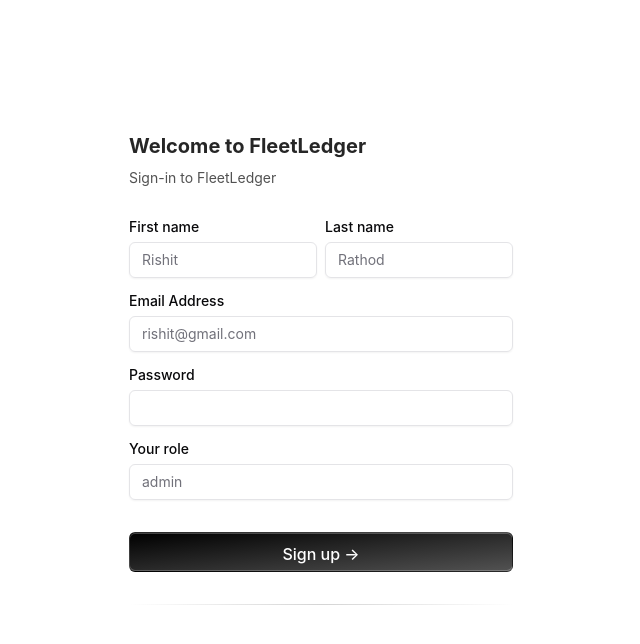
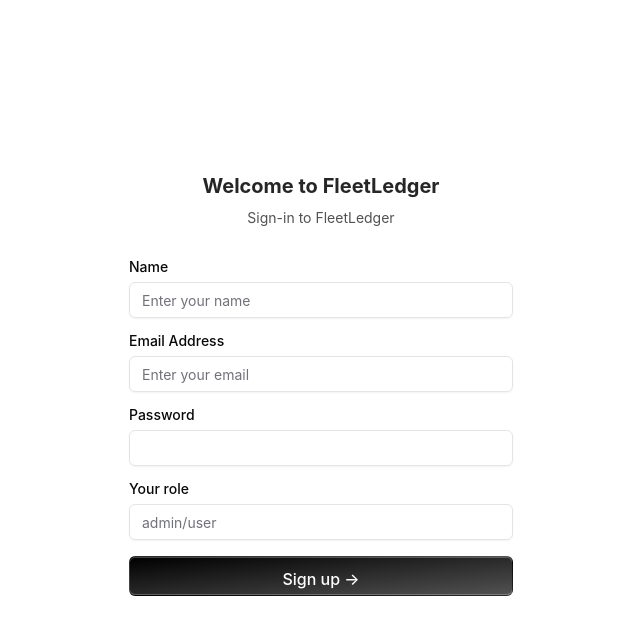
Before and after one commit to RishitRathod/fleet-ledger, a React (Vite) app in the folder FLTest/FLTest/: page /signup in a window 1280 px wide. Shown: the top 644 px of the page, without its empty margins (319-959 px from the left). Built offline with nearby package versions, Linux system fonts and the light colour scheme.

Commit message:
sigun working done

```diff
--- a/FLTest/FLTest/src/signup.tsx
+++ b/FLTest/FLTest/src/signup.tsx
@@ -1,102 +1,154 @@
+// "use client"
+// import type React from "react"
+// import { Label } from "@/components/ui/label"
+// import { Input } from "@/components/ui/input"
+// import { cn } from "@/lib/utils"
+
+// export default function SignupFormDemo() {
+//   const handleSubmit = (e: React.FormEvent<HTMLFormElement>) => {
+//     e.preventDefault()
+//     console.log("Form submitted")
+//   }
+//   return (
+//     <div className="max-w-md w-full mx-auto rounded-none md:rounded-2xl p-4 md:p-8 shadow-input bg-white dark:bg-black">
+//       <h2 className="font-bold text-xl text-neutral-800 dark:text-neutral-200">Welcome to FleetLedger</h2>
+//       <p className="text-neutral-600 text-sm max-w-sm mt-2 dark:text-neutral-300">
+//         Sign-in to FleetLedger
+//       </p>
+
+//       <form className="my-8" onSubmit={handleSubmit}>
+//         <div className="flex flex-col md:flex-row space-y-2 md:space-y-0 md:space-x-2 mb-4">
+//           <LabelInputContainer>
+//             <Label htmlFor="name">Name</Label>
+//             <Input id="name" placeholder="please enter your name" type="text" />
+//           </LabelInputContainer>
+//           {/* <LabelInputContainer>
+//             <Label htmlFor="lastname">Last name</Label>
+//             <Input id="lastname" placeholder="Rathod" type="text" />
+//           </LabelInputContainer> */}
+//         </div>
+//         <LabelInputContainer className="mb-4">
+//           <Label htmlFor="email">Email Address</Label>
+//           <Input id="email" placeholder="please enter your email" type="email" />
+//         </LabelInputContainer>
+//         <LabelInputContainer className="mb-4">
+//           <Label htmlFor="password">Password</Label>
+//           <Input id="password" placeholder="" type="password" />
+//         </LabelInputContainer>
+//         <LabelInputContainer className="mb-8">
+//           <Label htmlFor="role">Your role</Label>
+//           <Input id="role" placeholder="admin" type="text" />
+//         </LabelInputContainer>
+
+//         <button
+//           className="bg-gradient-to-br relative group/btn from-black dark:from-zinc-900 dark:to-zinc-900 to-neutral-600 block dark:bg-zinc-800 w-full text-white rounded-md h-10 font-medium shadow-[0px_1px_0px_0px_#ffffff40_inset,0px_-1px_0px_0px_#ffffff40_inset] dark:shadow-[0px_1px_0px_0px_var(--zinc-800)_inset,0px_-1px_0px_0px_var(--zinc-800)_inset]"
+//           type="submit"
+//         >
+//           Sign up &rarr;
+//           {/* <BottomGradient /> */}
+//         </button>
+
+//         <div className="bg-gradient-to-r from-transparent via-neutral-300 dark:via-neutral-700 to-transparent my-8 h-[1px] w-full" />
+
+//         <div className="flex flex-col space-y-4">
+//         </div>
+//       </form>
+//     </div>
+//   )
+// }
+
+// const BottomGradient = () => {
+//   return (
+//     <>
+//       <span className="group-hover/btn:opacity-100 block transition duration-500 opacity-0 absolute h-px w-full -bottom-px inset-x-0 bg-gradient-to-r from-transparent via-cyan-500 to-transparent" />
+//       <span className="group-hover/btn:opacity-100 blur-sm block transition duration-500 opacity-0 absolute h-px w-1/2 mx-auto -bottom-px inset-x-10 bg-gradient-to-r from-transparent via-indigo-500 to-transparent" />
+//     </>
+//   )
+// }
+
+// const LabelInputContainer = ({
+//   children,
+//   className,
+// }: {
+//   children: React.ReactNode
+//   className?: string
+// }) => {
+//   return <div className={cn("flex flex-col space-y-2 w-full", className)}>{children}</div>
+// }
 "use client"
 import type React from "react"
+import { useState } from "react"
 import { Label } from "@/components/ui/label"
 import { Input } from "@/components/ui/input"
 import { cn } from "@/lib/utils"
-// import { IconBrandGithub, IconBrandGoogle, IconBrandOnlyfans } from "@tabler/icons-react"
 
 export default function SignupFormDemo() {
-  const handleSubmit = (e: React.FormEvent<HTMLFormElement>) => {
+  const [formData, setFormData] = useState({ name: "", email: "", password: "", role: "" })
+  const [loading, setLoading] = useState(false)
+  const [error, setError] = useState("")
+
+  const handleChange = (e: React.ChangeEvent<HTMLInputElement>) => {
+    setFormData({ ...formData, [e.target.id]: e.target.value })
+  }
+
+  const handleSubmit = async (e: React.FormEvent<HTMLFormElement>) => {
     e.preventDefault()
-    console.log("Form submitted")
+    setLoading(true)
+    setError("")
+    try {
+      const response = await fetch("http://localhost:5000/auth/signup", {
+        method: "POST",
+        headers: { "Content-Type": "application/json" },
+        body: JSON.stringify(formData),
+      })
+      const data = await response.json()
+      if (!response.ok) throw new Error(data.message || "Signup failed")
+      console.log("Signup Success:", data)
+      alert("Signup successful!")
+    } catch (err: any) {
+      setError(err.message)
+    } finally {
+      setLoading(false)
+    }
   }
+
   return (
-    <div className="max-w-md w-full mx-auto rounded-none md:rounded-2xl p-4 md:p-8 shadow-input bg-white dark:bg-black">
-      <h2 className="font-bold text-xl text-neutral-800 dark:text-neutral-200">Welcome to FleetLedger</h2>
-      <p className="text-neutral-600 text-sm max-w-sm mt-2 dark:text-neutral-300">
-        Sign-in to FleetLedger
-      </p>
+    <div className="max-w-md w-full mx-auto rounded-none md:rounded-2xl p-4 md:p-8 shadow-input bg-white dark:bg-black flex flex-col items-center">
+      <h2 className="font-bold text-xl text-neutral-800 dark:text-neutral-200 text-center">Welcome to FleetLedger</h2>
+      <p className="text-neutral-600 text-sm max-w-sm mt-2 dark:text-neutral-300 text-center">Sign-in to FleetLedger</p>
 
-      <form className="my-8" onSubmit={handleSubmit}>
-        <div className="flex flex-col md:flex-row space-y-2 md:space-y-0 md:space-x-2 mb-4">
-          <LabelInputContainer>
-            <Label htmlFor="firstname">First name</Label>
-            <Input id="firstname" placeholder="Rishit" type="text" />
-          </LabelInputContainer>
-          <LabelInputContainer>
-            <Label htmlFor="lastname">Last name</Label>
-            <Input id="lastname" placeholder="Rathod" type="text" />
-          </LabelInputContainer>
-        </div>
-        <LabelInputContainer className="mb-4">
+      <form className="my-8 w-full flex flex-col space-y-4" onSubmit={handleSubmit}>
+        <LabelInputContainer>
+          <Label htmlFor="name">Name</Label>
+          <Input id="name" placeholder="Enter your name" type="text" value={formData.name} onChange={handleChange} required />
+        </LabelInputContainer>
+        <LabelInputContainer>
           <Label htmlFor="email">Email Address</Label>
-          <Input id="email" placeholder="rishit@gmail.com" type="email" />
+          <Input id="email" placeholder="Enter your email" type="email" value={formData.email} onChange={handleChange} required />
         </LabelInputContainer>
-        <LabelInputContainer className="mb-4">
+        <LabelInputContainer>
           <Label htmlFor="password">Password</Label>
-          <Input id="password" placeholder="" type="password" />
+          <Input id="password" placeholder="" type="password" value={formData.password} onChange={handleChange} required />
         </LabelInputContainer>
-        <LabelInputContainer className="mb-8">
+        <LabelInputContainer>
           <Label htmlFor="role">Your role</Label>
-          <Input id="role" placeholder="admin" type="text" />
+          <Input id="role" placeholder="admin/user" type="text" value={formData.role} onChange={handleChange} required />
         </LabelInputContainer>
 
+        {error && <p className="text-red-500 text-sm text-center">{error}</p>}
+
         <button
-          className="bg-gradient-to-br relative group/btn from-black dark:from-zinc-900 dark:to-zinc-900 to-neutral-600 block dark:bg-zinc-800 w-full text-white rounded-md h-10 font-medium shadow-[0px_1px_0px_0px_#ffffff40_inset,0px_-1px_0px_0px_#ffffff40_inset] dark:shadow-[0px_1px_0px_0px_var(--zinc-800)_inset,0px_-1px_0px_0px_var(--zinc-800)_inset]"
+          className="bg-gradient-to-br relative group/btn from-black dark:from-zinc-900 dark:to-zinc-900 to-neutral-600 block dark:bg-zinc-800 w-full text-white rounded-md h-10 font-medium shadow-[0px_1px_0px_0px_#ffffff40_inset,0px_-1px_0px_0px_#ffffff40_inset] dark:shadow-[0px_1px_0px_0px_var(--zinc-800)_inset,0px_-1px_0px_0px_var(--zinc-800)_inset] mt-4"
           type="submit"
+          disabled={loading}
         >
-          Sign up &rarr;
-          {/* <BottomGradient /> */}
+          {loading ? "Signing up..." : "Sign up →"}
         </button>
-
-        <div className="bg-gradient-to-r from-transparent via-neutral-300 dark:via-neutral-700 to-transparent my-8 h-[1px] w-full" />
-
-        <div className="flex flex-col space-y-4">
-          {/* <button
-            className=" relative group/btn flex space-x-2 items-center justify-start px-4 w-full text-black rounded-md h-10 font-medium shadow-input bg-gray-50 dark:bg-zinc-900 dark:shadow-[0px_0px_1px_1px_var(--neutral-800)]"
-            type="submit"
-          >
-            <IconBrandGithub className="h-4 w-4 text-neutral-800 dark:text-neutral-300" />
-            <span className="text-neutral-700 dark:text-neutral-300 text-sm">GitHub</span>
-            <BottomGradient />
-          </button>
-          <button
-            className=" relative group/btn flex space-x-2 items-center justify-start px-4 w-full text-black rounded-md h-10 font-medium shadow-input bg-gray-50 dark:bg-zinc-900 dark:shadow-[0px_0px_1px_1px_var(--neutral-800)]"
-            type="submit"
-          >
-            <IconBrandGoogle className="h-4 w-4 text-neutral-800 dark:text-neutral-300" />
-            <span className="text-neutral-700 dark:text-neutral-300 text-sm">Google</span>
-            <BottomGradient />
-          </button>
-          <button
-            className=" relative group/btn flex space-x-2 items-center justify-start px-4 w-full text-black rounded-md h-10 font-medium shadow-input bg-gray-50 dark:bg-zinc-900 dark:shadow-[0px_0px_1px_1px_var(--neutral-800)]"
-            type="submit"
-          >
-            <IconBrandOnlyfans className="h-4 w-4 text-neutral-800 dark:text-neutral-300" />
-            <span className="text-neutral-700 dark:text-neutral-300 text-sm">OnlyFans</span>
-            <BottomGradient />
-          </button> */}
-        </div>
       </form>
     </div>
   )
 }
 
-const BottomGradient = () => {
-  return (
-    <>
-      <span className="group-hover/btn:opacity-100 block transition duration-500 opacity-0 absolute h-px w-full -bottom-px inset-x-0 bg-gradient-to-r from-transparent via-cyan-500 to-transparent" />
-      <span className="group-hover/btn:opacity-100 blur-sm block transition duration-500 opacity-0 absolute h-px w-1/2 mx-auto -bottom-px inset-x-10 bg-gradient-to-r from-transparent via-indigo-500 to-transparent" />
-    </>
-  )
-}
-
-const LabelInputContainer = ({
-  children,
-  className,
-}: {
-  children: React.ReactNode
-  className?: string
-}) => {
+const LabelInputContainer = ({ children, className }: { children: React.ReactNode, className?: string }) => {
   return <div className={cn("flex flex-col space-y-2 w-full", className)}>{children}</div>
 }
```
